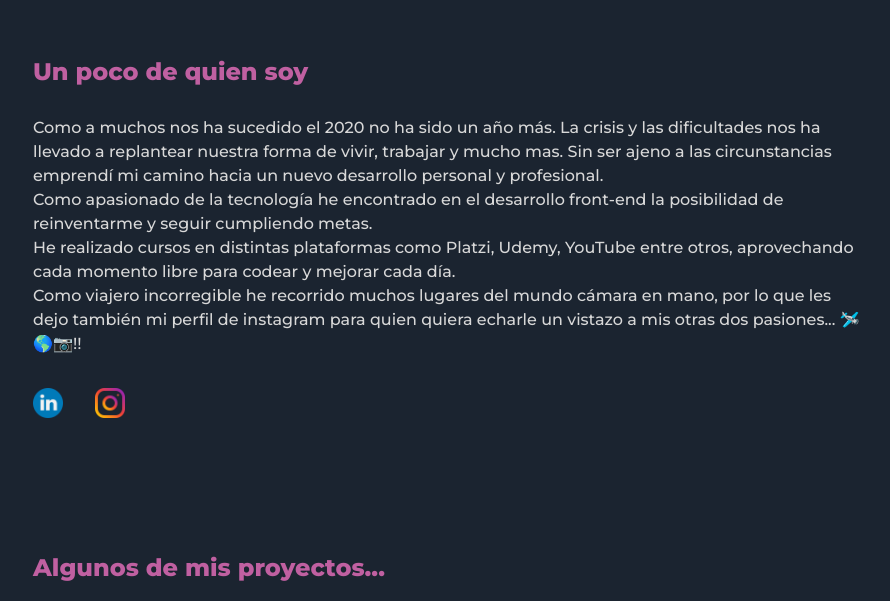
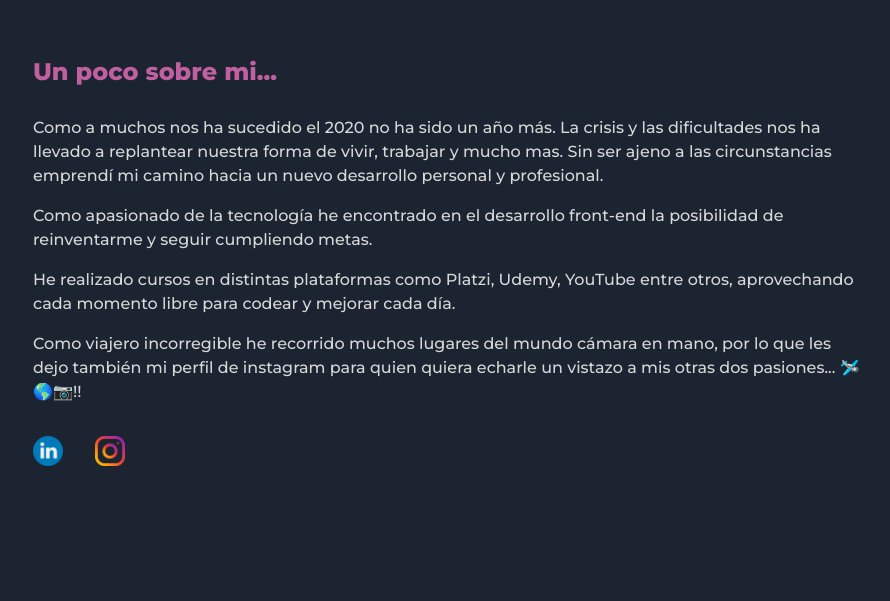
Before and after one commit to JoniDelgado/MyWebPage, a React (Vite) app: page / in a window 1280 px wide. Shown: the part 794-1395 px from the top of the page, without its empty margins (189-1079 px from the left). Built offline with nearby package versions, Linux system fonts and the light colour scheme.

Commit message:
editando seccion about

```diff
--- a/src/components/About/About.jsx
+++ b/src/components/About/About.jsx
@@ -6,7 +6,7 @@ import instagram from "../../assets/Images/instagram.png";
 const About = () => {
   return (
     <StyleAboutSection>
-      <h2>Un poco de quien soy</h2>
+      <h2>Un poco sobre mi...</h2>
       <div>
         <p>
           Como a muchos nos ha sucedido el 2020 no ha sido un año más. La crisis
--- a/src/components/About/Style.about.jsx
+++ b/src/components/About/Style.about.jsx
@@ -5,6 +5,10 @@ export const StyleAboutSection = styled.section`
 
   h2 {
     margin-bottom: 2rem;
+  }
+
+  p {
+    margin-bottom: 1rem;
   }
 
   div:last-of-type {
```
